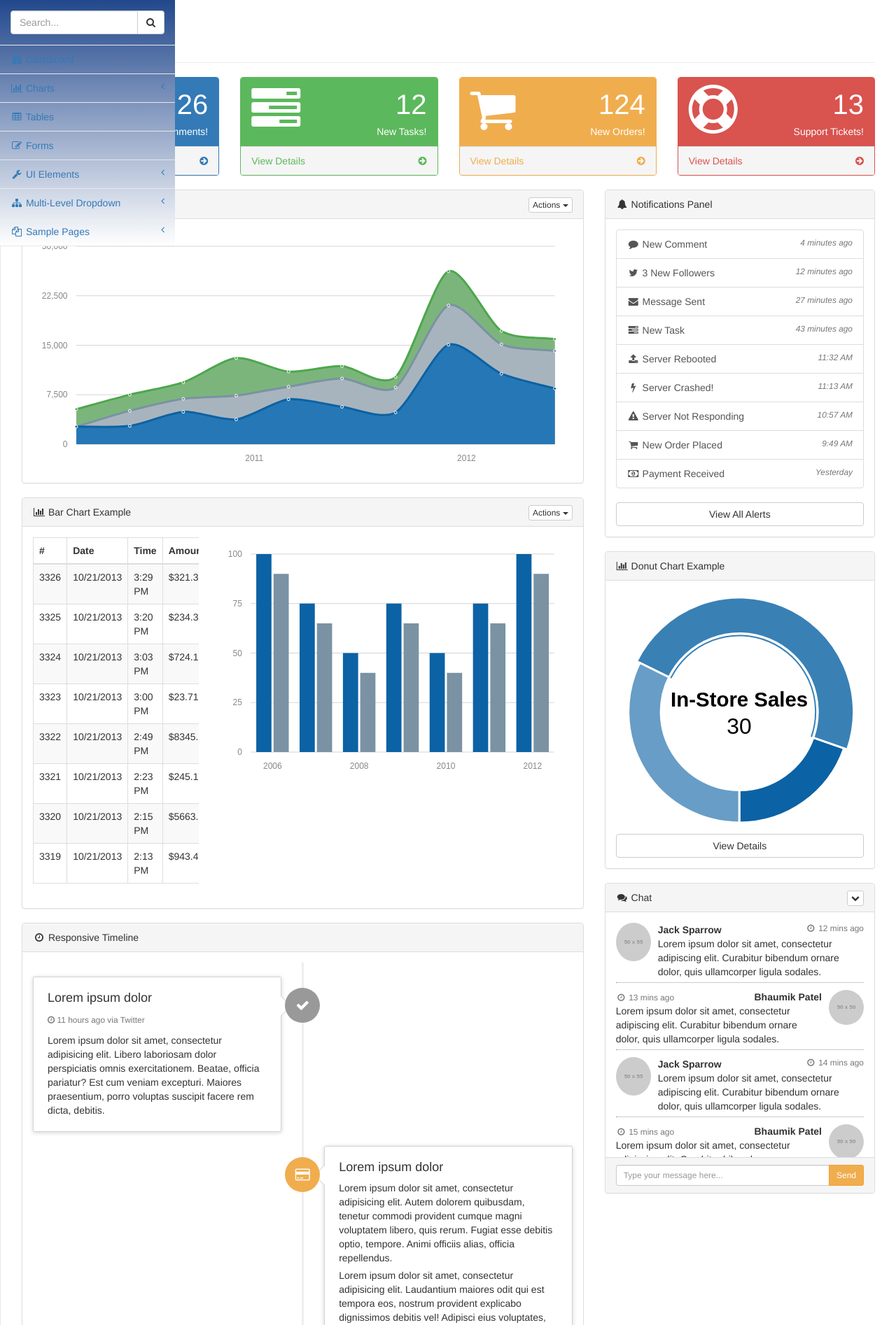
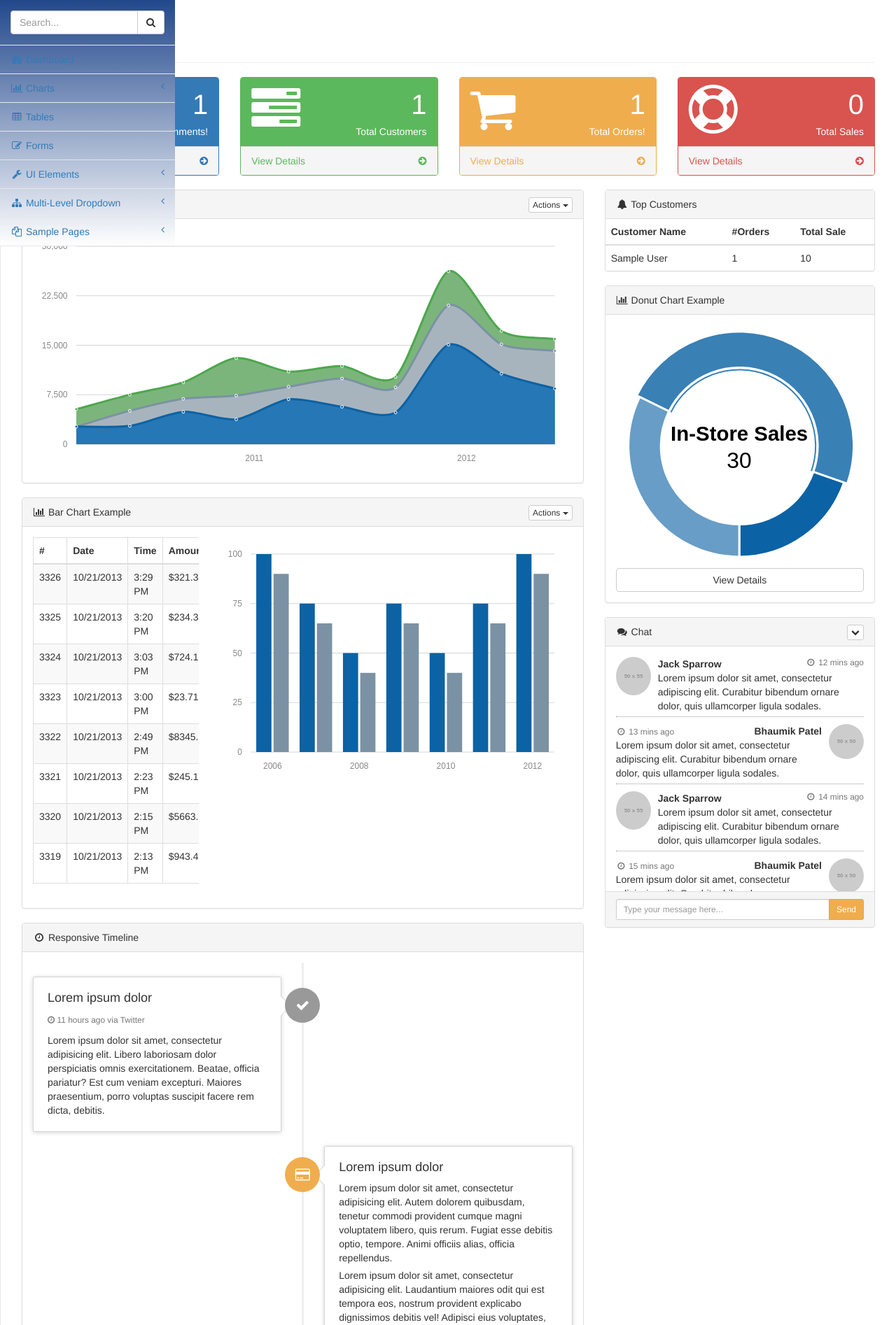
Before and after one commit to sashank27/Caviar, a Django app: page / in a window 1280 px wide. Shown: the part 51-1945 px from the top of the page at 70% size. Run offline with Django 3.2, Linux system fonts and the light colour scheme; tables that the repository leaves empty hold one stand-in row (values such as "Sample post"); grey boxes labelled with a size stand in for pictures from a placeholder-image service; some libraries are stand-ins or nearby versions.

Commit message:
Dashboard

```diff
--- a/hotel/models.py
+++ b/hotel/models.py
@@ -14,8 +14,6 @@ class Customer(models.Model):
     cust = models.ForeignKey(User, on_delete=models.CASCADE)
     address = models.TextField()
     contact = models.CharField(max_length = 10)
-    date_registered = models.DateTimeField(auto_now=timezone.now())
-    status = models.CharField(max_length=20, choices = STATUS, default = pending)
     orders = models.IntegerField(default=0)
     total_sale = models.IntegerField(default=0)
 
@@ -66,6 +64,14 @@ class Order(models.Model):
         (upi,upi),
     )
 
+    pickup = 'PickUp'
+    delivery = 'Delivery'
+
+    TYPE = (
+        (pickup, pickup),
+        (delivery, delivery),
+    )
+
     #order_id =
     cust_id = models.ForeignKey(Customer,on_delete=models.CASCADE)
     order_timestamp = models.DateTimeField(blank=True)
@@ -75,6 +81,7 @@ class Order(models.Model):
     if_cancelled = models.BooleanField(default = False)
     total_amount = models.IntegerField()
     payment_method = models.CharField(max_length = 30, choices = PAYMENT)
+    location = models.CharField(max_length=200, blank=True, null=True)
 
     def confirmOrder(self):
         self.order_timestamp = timezone.now()
@@ -102,3 +109,7 @@ class Food(models.Model):
     discount = models.DecimalField(default=0, decimal_places=2, max_digits=5)
 
     #sale_price = (100.0 - float(discount))/100.0 * float(base_price)
+
+class Comment(models.Model):
+    user = models.ForeignKey(Customer, on_delete=models.CASCADE)
+    content = models.CharField(max_length=250)
--- a/hotel/templates/index.html
+++ b/hotel/templates/index.html
@@ -373,7 +373,7 @@
                                     <i class="fa fa-comments fa-5x"></i>
                                 </div>
                                 <div class="col-xs-9 text-right">
-                                    <div class="huge">26</div>
+                                    <div class="huge">{{comments}}</div>
                                     <div>New Comments!</div>
                                 </div>
                             </div>
@@ -395,8 +395,8 @@
                                     <i class="fa fa-tasks fa-5x"></i>
                                 </div>
                                 <div class="col-xs-9 text-right">
-                                    <div class="huge">12</div>
-                                    <div>New Tasks!</div>
+                                    <div class="huge">{{customers}}</div>
+                                    <div>Total Customers</div>
                                 </div>
                             </div>
                         </div>
@@ -417,8 +417,8 @@
                                     <i class="fa fa-shopping-cart fa-5x"></i>
                                 </div>
                                 <div class="col-xs-9 text-right">
-                                    <div class="huge">124</div>
-                                    <div>New Orders!</div>
+                                    <div class="huge">{{orders}}</div>
+                                    <div>Total Orders!</div>
                                 </div>
                             </div>
                         </div>
@@ -439,8 +439,8 @@
                                     <i class="fa fa-support fa-5x"></i>
                                 </div>
                                 <div class="col-xs-9 text-right">
-                                    <div class="huge">13</div>
-                                    <div>Support Tickets!</div>
+                                    <div class="huge">{{sales}}</div>
+                                    <div>Total Sales</div>
                                 </div>
                             </div>
                         </div>
@@ -706,60 +706,27 @@
                 <div class="col-lg-4">
                     <div class="panel panel-default">
                         <div class="panel-heading">
-                            <i class="fa fa-bell fa-fw"></i> Notifications Panel
+                            <i class="fa fa-bell fa-fw"></i> Top Customers
                         </div>
                         <!-- /.panel-heading -->
-                        <div class="panel-body">
-                            <div class="list-group">
-                                <a href="#" class="list-group-item">
-                                    <i class="fa fa-comment fa-fw"></i> New Comment
-                                    <span class="pull-right text-muted small"><em>4 minutes ago</em>
-                                    </span>
-                                </a>
-                                <a href="#" class="list-group-item">
-                                    <i class="fa fa-twitter fa-fw"></i> 3 New Followers
-                                    <span class="pull-right text-muted small"><em>12 minutes ago</em>
-                                    </span>
-                                </a>
-                                <a href="#" class="list-group-item">
-                                    <i class="fa fa-envelope fa-fw"></i> Message Sent
-                                    <span class="pull-right text-muted small"><em>27 minutes ago</em>
-                                    </span>
-                                </a>
-                                <a href="#" class="list-group-item">
-                                    <i class="fa fa-tasks fa-fw"></i> New Task
-                                    <span class="pull-right text-muted small"><em>43 minutes ago</em>
-                                    </span>
-                                </a>
-                                <a href="#" class="list-group-item">
-                                    <i class="fa fa-upload fa-fw"></i> Server Rebooted
-                                    <span class="pull-right text-muted small"><em>11:32 AM</em>
-                                    </span>
-                                </a>
-                                <a href="#" class="list-group-item">
-                                    <i class="fa fa-bolt fa-fw"></i> Server Crashed!
-                                    <span class="pull-right text-muted small"><em>11:13 AM</em>
-                                    </span>
-                                </a>
-                                <a href="#" class="list-group-item">
-                                    <i class="fa fa-warning fa-fw"></i> Server Not Responding
-                                    <span class="pull-right text-muted small"><em>10:57 AM</em>
-                                    </span>
-                                </a>
-                                <a href="#" class="list-group-item">
-                                    <i class="fa fa-shopping-cart fa-fw"></i> New Order Placed
-                                    <span class="pull-right text-muted small"><em>9:49 AM</em>
-                                    </span>
-                                </a>
-                                <a href="#" class="list-group-item">
-                                    <i class="fa fa-money fa-fw"></i> Payment Received
-                                    <span class="pull-right text-muted small"><em>Yesterday</em>
-                                    </span>
-                                </a>
-                            </div>
-                            <!-- /.list-group -->
-                            <a href="#" class="btn btn-default btn-block">View All Alerts</a>
-                        </div>
+                        <table class="table">
+                          <thead>
+                            <tr>
+                              <th scope="col">Customer Name</th>
+                              <th scope="col">#Orders</th>
+                              <th scope="col">Total Sale</th>
+                            </tr>
+                          </thead>
+                          <tbody>
+                            {% for customer in top_customers %}
+                            <tr>
+                              <td>{{customer.cust.first_name}} {{customer.cust.last_name}}</td>
+                              <td>{{customer.orders}}</td>
+                              <td>{{customer.total_sale}}</td>
+                            </tr>
+                            {% endfor %}
+                          </tbody>
+                        </table>
                         <!-- /.panel-body -->
                     </div>
                     <!-- /.panel -->
@@ -894,6 +861,49 @@
                 </div>
                 <!-- /.col-lg-4 -->
             </div>
+            <div class="col-lg-12">
+                    <div class="panel panel-default">
+                        <div class="panel-heading">
+                            <i class="fa fa-bell fa-fw"></i> Latest Orders
+                        </div>
+                        <!-- /.panel-heading -->
+                        <table class="table">
+                          <thead>
+                            <tr>
+                              <th scope="col">ID</th>
+                              <th scope="col">Location</th>
+                              <th scope="col">Customer Name</th>
+                              <th scope="col">Type</th>
+                              <th scope="col">Order Timestamp</th>
+                              <th scope="col">Total Amount</th>
+                              <th scope="col">Satus</th>
+                            </tr>
+                          </thead>
+                          <tbody>
+                            {% for order in latest_orders %}
+                            <tr>
+                              <td>{{order.id}}</td>
+                              <td>{{order.location}}</td>
+                              <td>{{order.cust_id.cust.first_name}} {{order.cust_id.cust.last_name}}</td>
+                              <td>Delivery</td>
+                              <td>{{order.order_timestamp}}</td>
+                              <td>{{order.total_amount}}</td>
+                              <td>
+                                  {% if order.delivery_status == "Completed" %}
+                                    <span class="label label-success">Delivered</span>
+                                  {% elif order.delivery_status == "Processing" %}
+                                    <span class="label label-warning">Processing</span>
+                                  {% else %}
+                                    <span class="label label-danger">Pending</span>
+                                  {% endif %}
+                              </td>
+                            </tr>
+                            {% endfor %}
+                          </tbody>
+                        </table>
+                        <!-- /.panel-body -->
+                    </div>
+            </div>
             <!-- /.row -->
         </div>
         <!-- /#page-wrapper -->
--- a/hotel/views.py
+++ b/hotel/views.py
@@ -15,11 +15,29 @@ from django.contrib import messages
 from django.contrib.auth.decorators import login_required
 from django.utils import timezone
 from reportlab.pdfgen import canvas
-from .models import Customer
+from .models import Customer, Comment, Order
 
 # Create your views here.
 def index(request):
-    return render(request, 'index.html')
+    comments = Comment.objects.count()
+    orders = Order.objects.count()
+    customers = Customer.objects.count()
+    completed_orders = Order.objects.filter(delivery_status="Completed")
+    top_customers = Customer.objects.filter().order_by('-total_sale')
+    latest_orders = Order.objects.filter().order_by('-order_timestamp')
+    sales = 0
+    for order in completed_orders:
+        sales += order.total_amount
+
+    context = {
+        'comments':comments,
+        'orders':orders,
+        'customers':customers,
+        'sales':sales,
+        'top_customers': top_customers,
+        'latest_orders':latest_orders,
+    }
+    return render(request, 'index.html', context)
 
 def menu(request):
     return render(request, 'forms.html')
```
